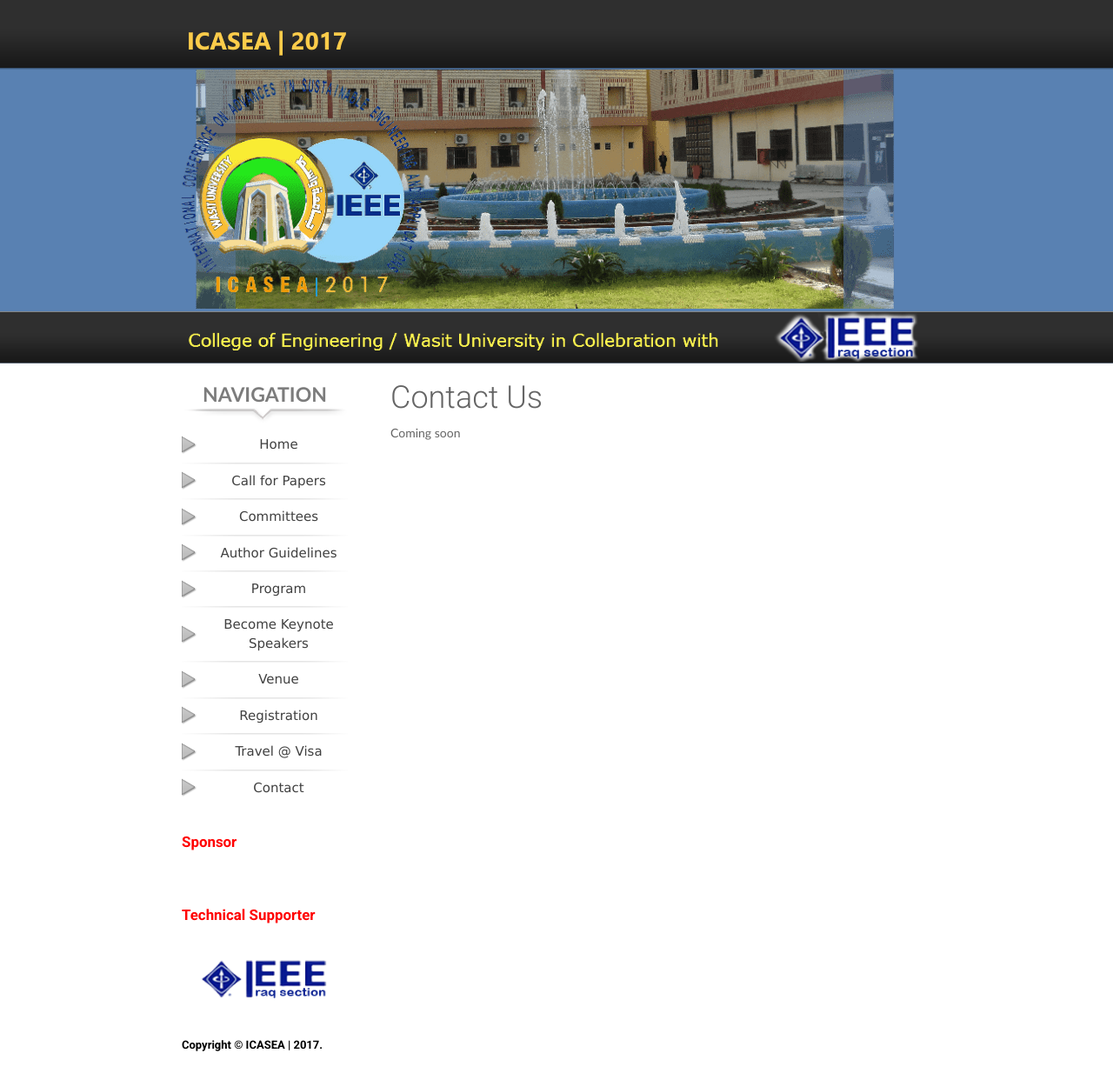
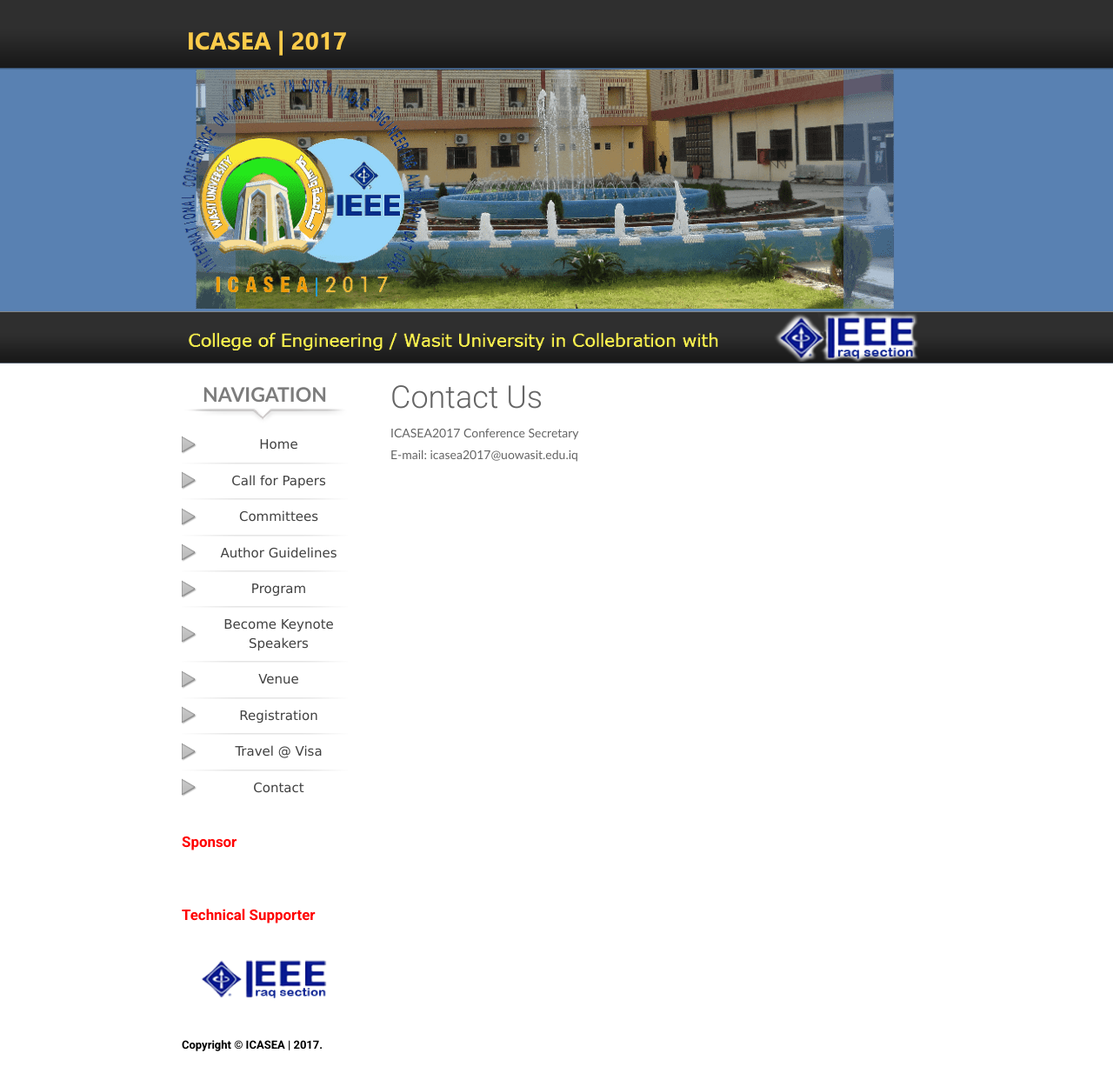
Before and after one commit to alaidi/ICOSEA, a Jekyll site: the page built from contact.md, in a window 1280 px wide. Shown: the whole page at 87% size. Built offline with Jekyll 4.4.1, drawn with Linux system fonts in a browser that asks for light colours; our own code applies the rules of GitHub Pages for plain Markdown files.

Commit message:
update contact info

```diff
--- a/contact.md
+++ b/contact.md
@@ -7,4 +7,6 @@
 
 # Contact Us
 
-Coming soon
+ICASEA | 2017 Conference Secretary
+
+E-mail: icasea2017@uowasit.edu.iq
```
